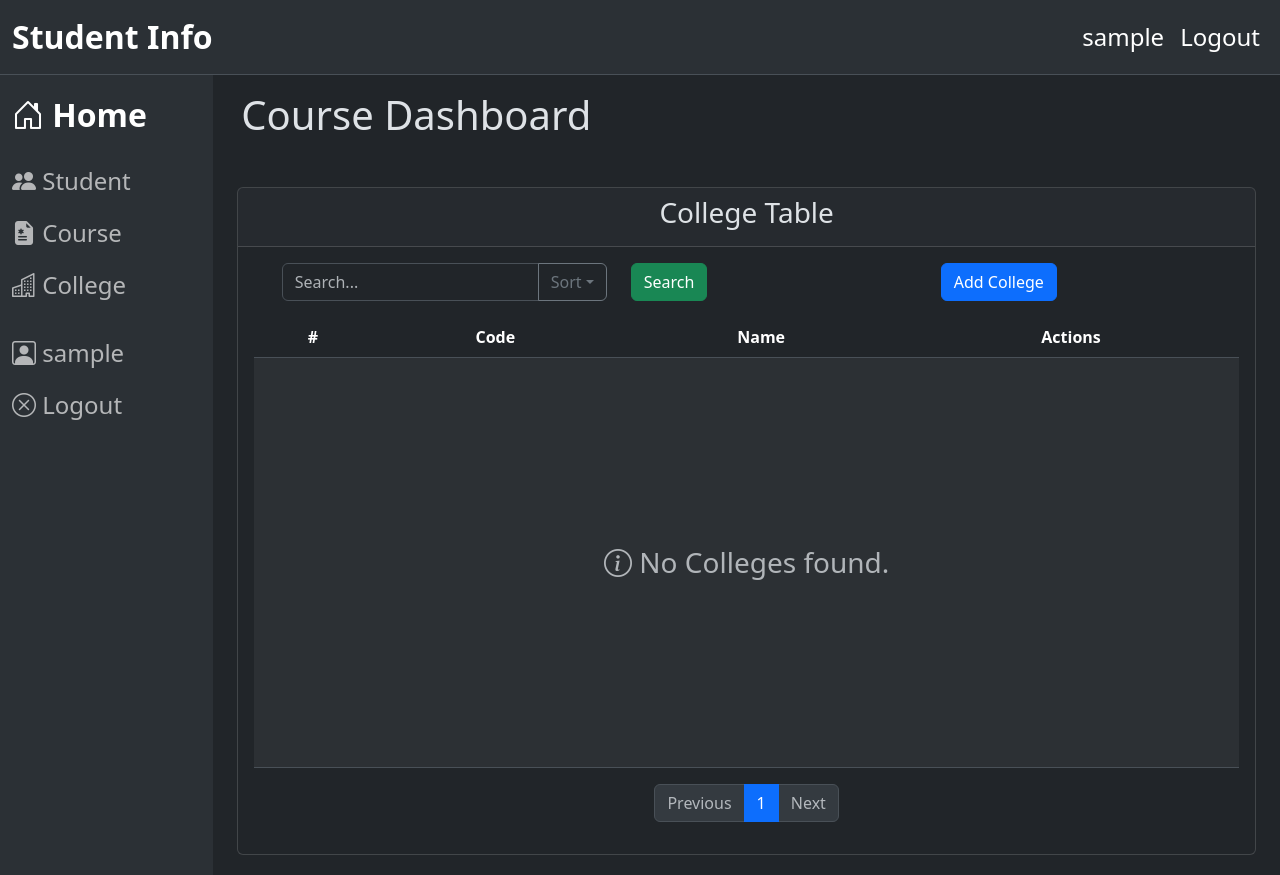
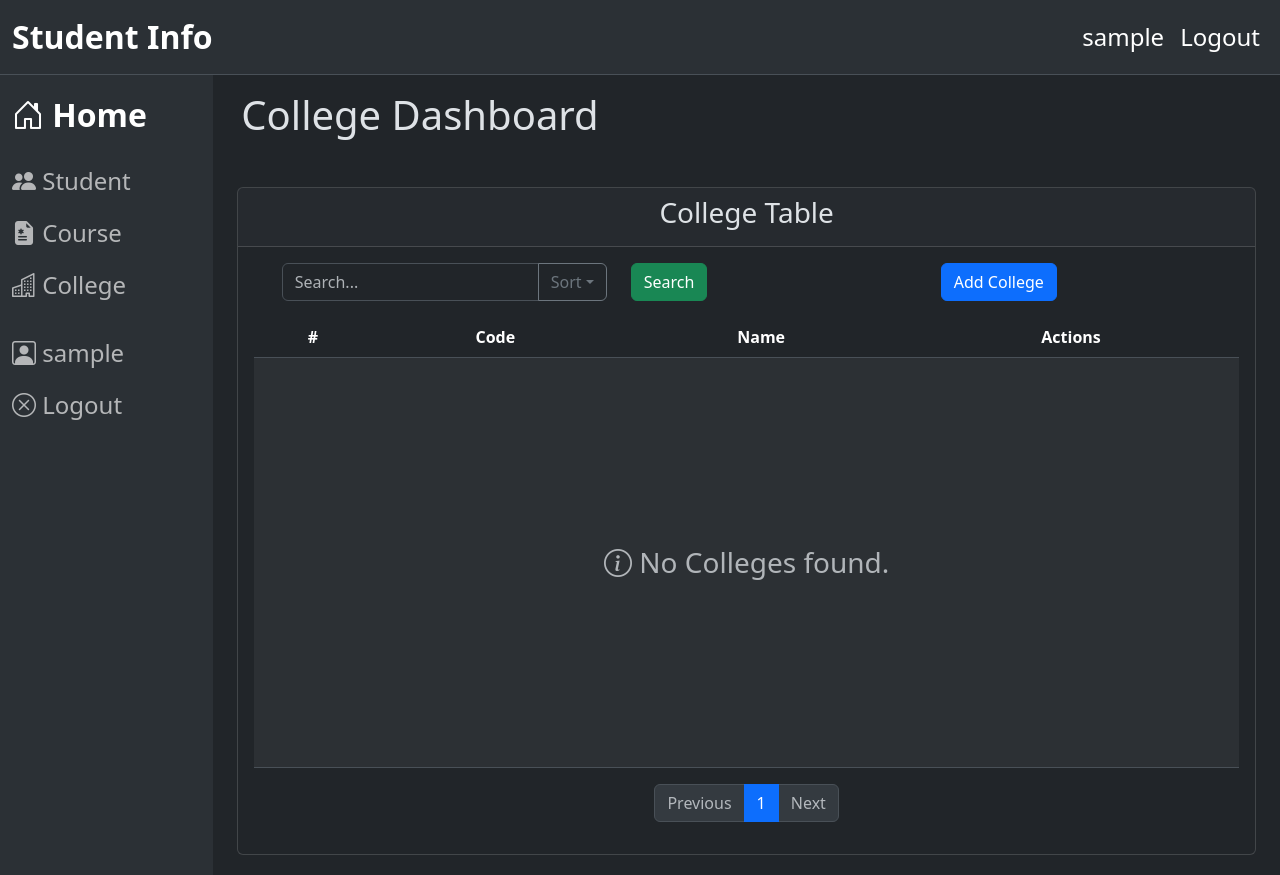
Before and after one commit to Ramski2/FlaskSSIS, a Flask app: page /college in a window 1280 px wide. Run offline with Flask 3, Linux system fonts and the light colour scheme; the visitor is signed in with stand-in values (Sample User, id 1); data that the repository does not hold is empty; some libraries are stand-ins or nearby versions.

Commit message:
final: corrected lables

```diff
--- a/app/main/college_routes.py
+++ b/app/main/college_routes.py
@@ -42,7 +42,7 @@ def add_clg():
     form = CollegeForm()
 
     next_url = request.args.get('next') or url_for('main.course')
-    url = "/program/add"
+    url = "/college/add"
 
     if request.method == "POST":
         if form.validate_on_submit():
--- a/app/templates/college.html
+++ b/app/templates/college.html
@@ -1,11 +1,11 @@
 {% extends "subbase.html"%}
 
 {% block head %}
-    <title>Course table</title>
+    <title>College table</title>
 {% endblock %}
 
 {% block header %}
-    <h1>Course Dashboard</h1>
+    <h1>College Dashboard</h1>
 {% endblock %}
 
 {% block table_name %}
```
